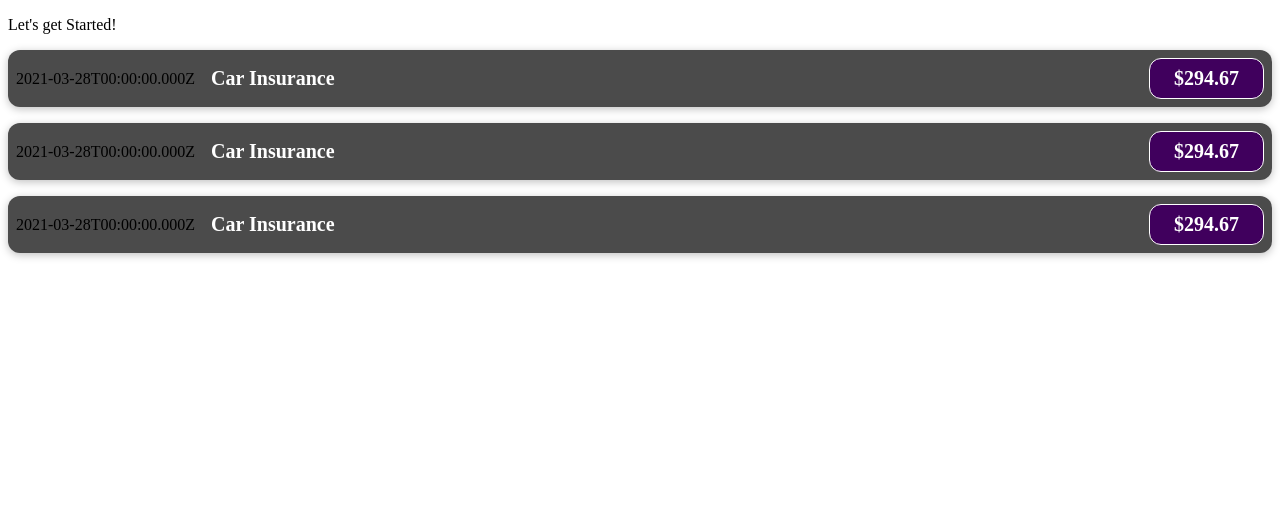
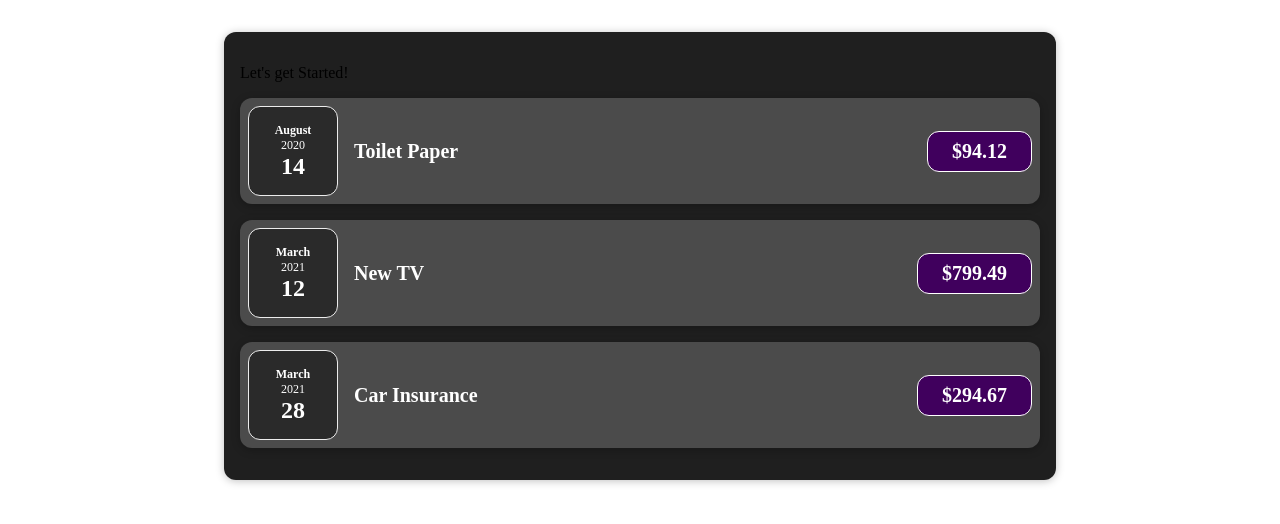
Before and after one commit to JiunJieLin/React-ExpenseCart, a React (Vite) app: page / in a window 1280 px wide. Shown: the top 524 px of the page. Built offline with nearby package versions, Linux system fonts and the light colour scheme.

Commit message:
expenseDate

```diff
--- a/src/App.css
+++ b/src/App.css
@@ -0,0 +1,9 @@
+.expenses {
+  padding: 1rem;
+  background-color: rgb(31, 31, 31);
+  margin: 2rem auto;
+  width: 50rem;
+  max-width: 95%;
+  border-radius: 12px;
+  box-shadow: 0 1px 8px rgba(0, 0, 0, 0.25);
+}
--- a/src/App.jsx
+++ b/src/App.jsx
@@ -1,5 +1,5 @@
 import ExpenseItem from "./components/ExpenseItem";
-
+import "./App.css";
 const App = () => {
   const expenses = [
     {
@@ -23,11 +23,24 @@
     },
   ];
   return (
-    <div>
+    //這裡的命名為props命名
+    <div className="expenses">
       <p>Let's get Started!</p>
-      <ExpenseItem />
-      <ExpenseItem />
-      <ExpenseItem />
+      <ExpenseItem
+        title={expenses[0].title}
+        amount={expenses[0].amount}
+        date={expenses[0].date}
+      />
+      <ExpenseItem
+        title={expenses[1].title}
+        amount={expenses[1].amount}
+        date={expenses[1].date}
+      />
+      <ExpenseItem
+        title={expenses[2].title}
+        amount={expenses[2].amount}
+        date={expenses[2].date}
+      />
     </div>
   );
 };
--- /dev/null
+++ b/src/components/ExpenseDate.css
@@ -0,0 +1,26 @@
+.expense-date {
+  display: flex;
+  flex-direction: column;
+  width: 5.5rem;
+  height: 5.5rem;
+  border: 1px solid #ececec;
+  background-color: #2a2a2a;
+  color: white;
+  border-radius: 12px;
+  align-items: center;
+  justify-content: center;
+}
+
+.expense-date__month {
+  font-size: 0.75rem;
+  font-weight: bold;
+}
+
+.expense-date__year {
+  font-size: 0.75rem;
+}
+
+.expense-date__day {
+  font-size: 1.5rem;
+  font-weight: bold;
+}
--- /dev/null
+++ b/src/components/ExpenseDate.jsx
@@ -0,0 +1,14 @@
+import "./ExpenseDate.css";
+const ExpenseDate = (props) => {
+  const month = props.date.toLocaleString("en-US", { month: "long" });
+  const day = props.date.toLocaleString("en-US", { day: "2-digit" });
+  const year = props.date.getFullYear();
+  return (
+    <div className="expense-date">
+      <div className="expense-date__month ">{month}</div>
+      <div className="expense-date__year ">{year}</div>
+      <div className="expense-date__day ">{day}</div>
+    </div>
+  );
+};
+export default ExpenseDate;
--- a/src/components/ExpenseItem.jsx
+++ b/src/components/ExpenseItem.jsx
@@ -1,16 +1,13 @@
 import "./ExpenseItem.css";
+import ExpenseDate from "./ExpenseDate";
 
-const ExpenseItem = () => {
-  const expenseDate = new Date(2021, 2, 28);
-  const expenseTitle = "Car Insurance";
-  const expenseAmount = 294.67;
-
+const ExpenseItem = (props) => {
   return (
     <div className="expense-item">
-      <div>{expenseDate.toISOString()}</div>
+      <ExpenseDate date={props.date} />
       <div className="expense-item__description">
-        <h2>{expenseTitle}</h2>
-        <div className="expense-item__price">${expenseAmount}</div>
+        <h2>{props.title}</h2>
+        <div className="expense-item__price">${props.amount}</div>
       </div>
     </div>
   );
```
